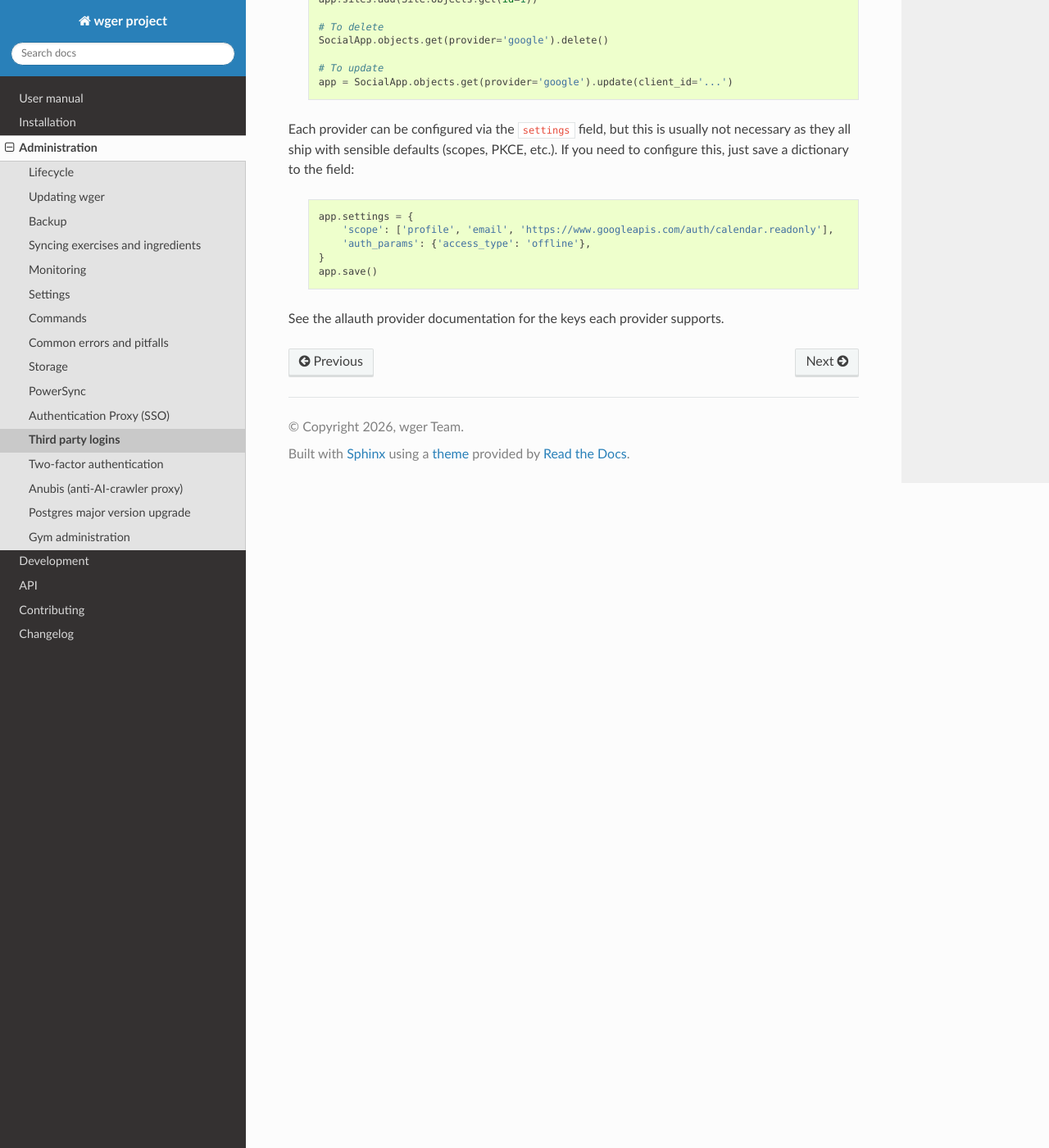
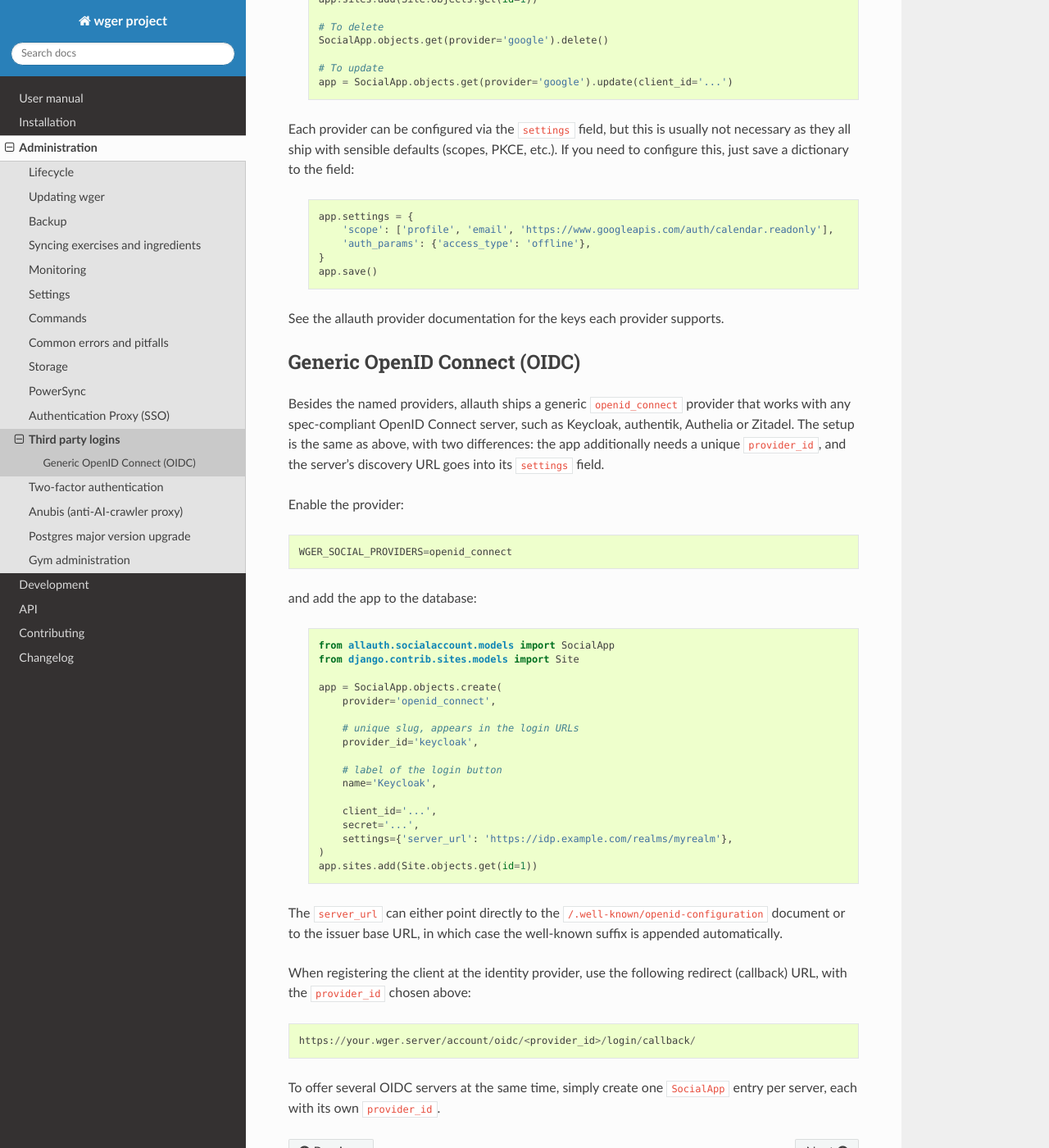
Before and after one commit to wger-project/docs, a Sphinx documentation site: the page built from docs/administration/social_auth.rst, in a window 1280 px wide and 1400 px high, scrolled down 913 px. Shown: the whole window at 82% size. Built offline with Sphinx 7.4.7 and the Read the Docs theme 3.1.0, drawn with Linux system fonts in a browser that asks for light colours.

Commit message:
Document setting up generic OIDC

```diff
--- a/docs/administration/social_auth.rst
+++ b/docs/administration/social_auth.rst
@@ -65,3 +65,51 @@ If you need to configure this, just save a dictionary to the field:
        app.save()
 
 See the allauth provider documentation for the keys each provider supports.
+
+
+Generic OpenID Connect (OIDC)
+-----------------------------
+
+Besides the named providers, allauth ships a generic ``openid_connect`` provider
+that works with any spec-compliant OpenID Connect server, such as Keycloak,
+authentik, Authelia or Zitadel. The setup is the same as above, with two
+differences: the app additionally needs a unique ``provider_id``, and the
+server's discovery URL goes into its ``settings`` field.
+
+Enable the provider::
+
+    WGER_SOCIAL_PROVIDERS=openid_connect
+
+and add the app to the database:
+
+   .. code-block:: python
+
+       from allauth.socialaccount.models import SocialApp
+       from django.contrib.sites.models import Site
+
+       app = SocialApp.objects.create(
+           provider='openid_connect',
+
+           # unique slug, appears in the login URLs
+           provider_id='keycloak',
+
+           # label of the login button
+           name='Keycloak',
+
+           client_id='...',
+           secret='...',
+           settings={'server_url': 'https://idp.example.com/realms/myrealm'},
+       )
+       app.sites.add(Site.objects.get(id=1))
+
+The ``server_url`` can either point directly to the
+``/.well-known/openid-configuration`` document or to the issuer base URL, in
+which case the well-known suffix is appended automatically.
+
+When registering the client at the identity provider, use the following
+redirect (callback) URL, with the ``provider_id`` chosen above::
+
+    https://your.wger.server/account/oidc/<provider_id>/login/callback/
+
+To offer several OIDC servers at the same time, simply create one ``SocialApp``
+entry per server, each with its own ``provider_id``.
```
